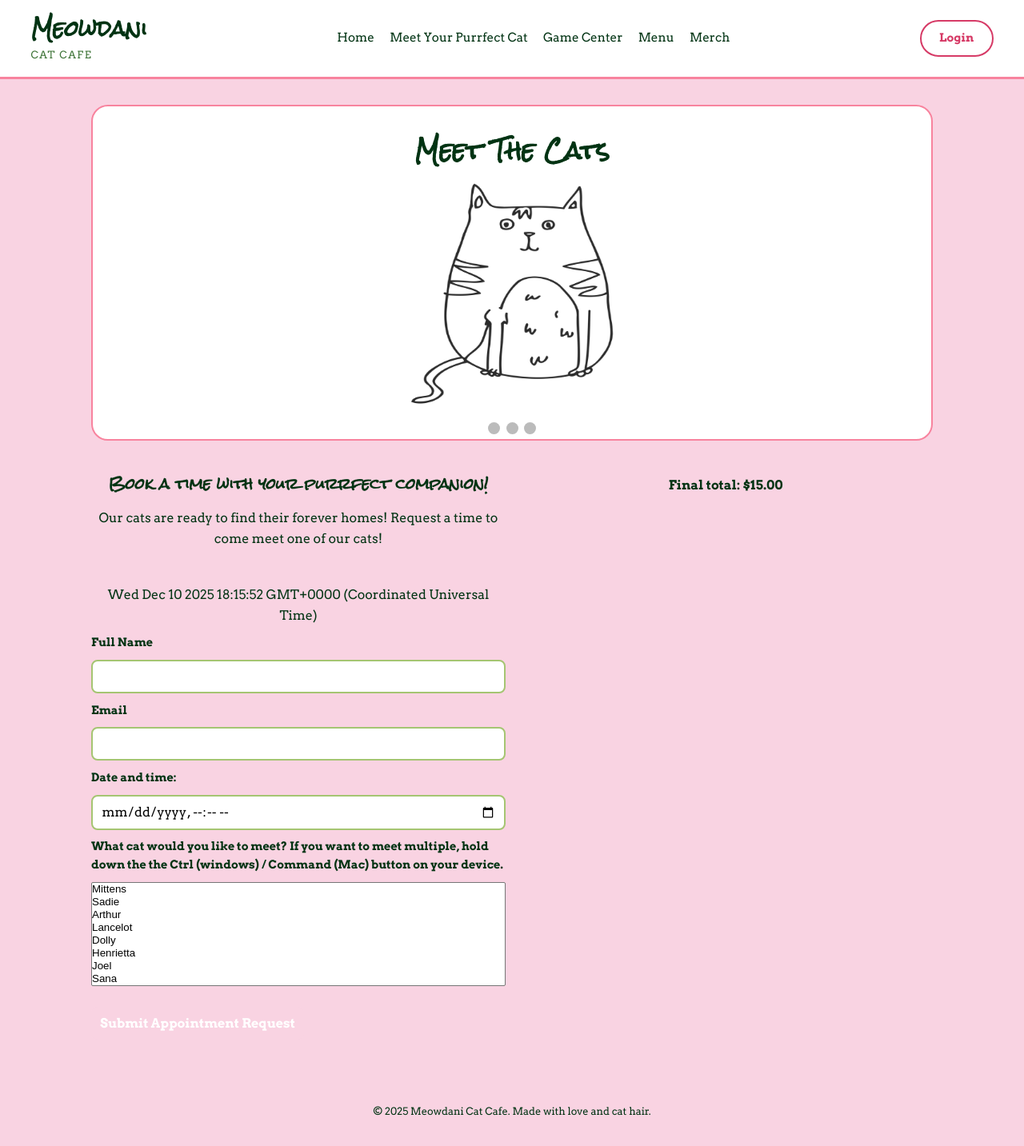
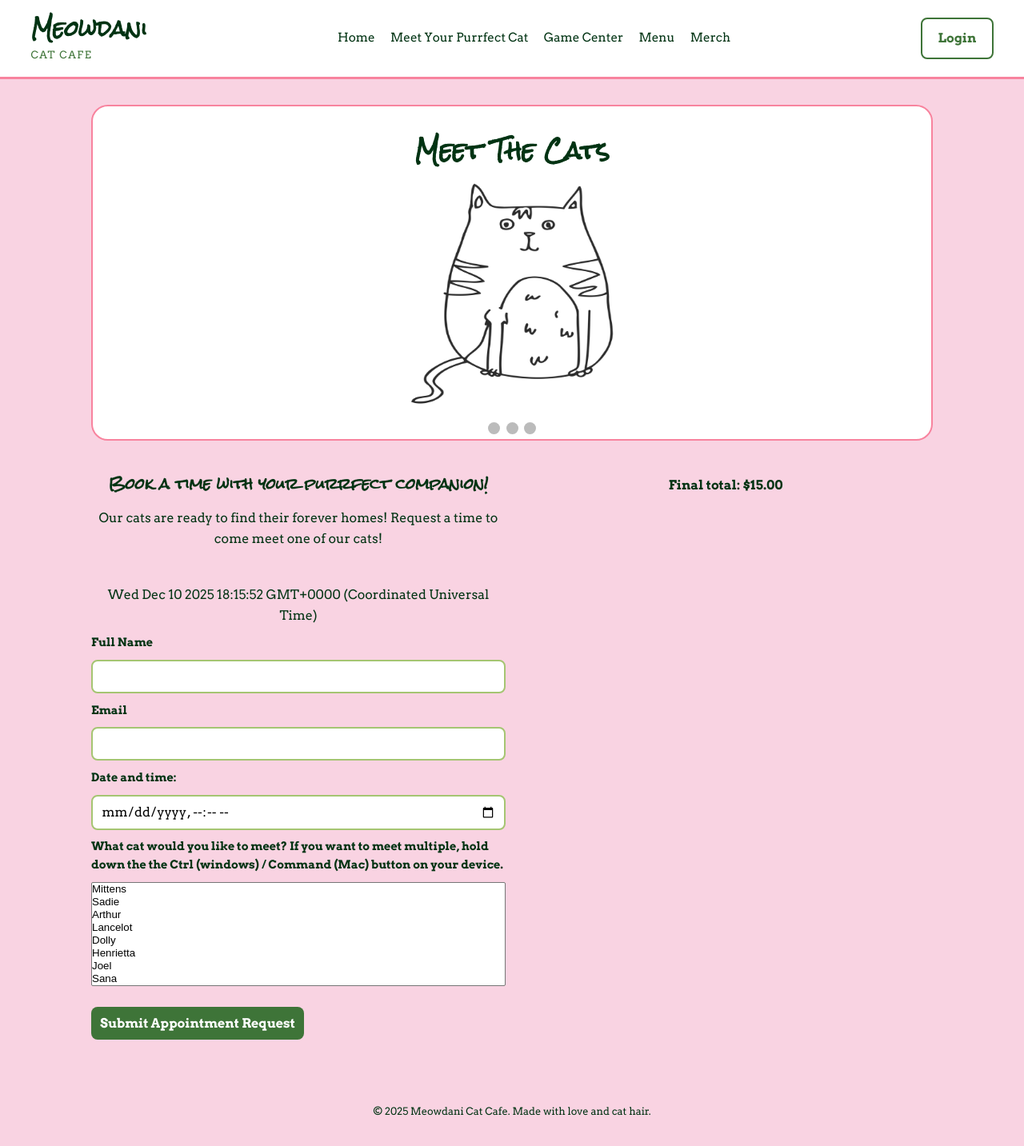
Before and after one commit to LillianBedore/Meowdani-Cat-Cafe, a PHP site: page /book.html in a window 1280 px wide. Shown: the whole page at 80% size. Run offline with PHP 8.4, Linux system fonts and the light colour scheme.

Commit message:
Update styles.css
fix forms again

```diff
--- a/styles.css
+++ b/styles.css
@@ -491,7 +491,7 @@ h1, h2, h3 {
 
 .auth-form button {
     margin-top: 1rem;
-    background-color: var(--light-pink);
+    background-color: var(--med-green);
     color: var(--white);
     padding: 0.7rem;
     border: none;
@@ -503,7 +503,7 @@ h1, h2, h3 {
 }
 
 .auth-form button:hover {
-    background-color: var(--med-green);
+    background-color: var(--dark-green);
 }
 
 .auth-alt-link {
@@ -543,6 +543,25 @@ h1, h2, h3 {
 .auth-actions {
     margin-top: 1.8rem;
     text-align: center;
+}
+
+.btn-outline {
+    display: inline-block;
+    background-color: transparent;
+    border: 2px solid var(--med-green);
+    color: var(--med-green);
+    padding: 0.7rem 1.2rem;
+    border-radius: 0.5rem;
+    font-family: "Arvo", serif;
+    font-size: 1rem;
+    text-decoration: none;
+    transition: 0.2s ease-in-out;
+}
+
+.btn-outline:hover {
+    background-color: var(--light-pink);
+    border-color: var(--dark-pink);
+    color: var(--dark-pink);
 }
 
 
```
